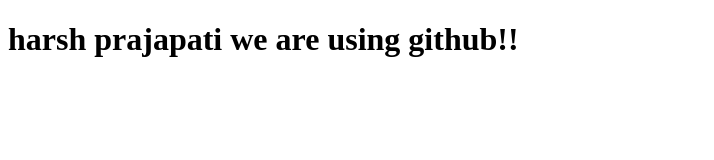
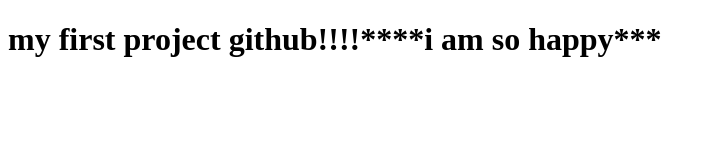
Before and after one commit to harshsp1910/VCSCF, a plain HTML site: page index.html in a window 1280 px wide. Shown: the whole page, without its empty margins (0-714 px from the left). Drawn offline with Linux system fonts and the light colour scheme.

Commit message:
sixth commit

```diff
--- a/index.html
+++ b/index.html
@@ -6,6 +6,6 @@
     <title>Document</title>
 </head>
 <body>
-    <h1>harsh prajapati we are using github!!</h1>
+    <h1>my first project github!!!!****i am so happy***</h1>
 </body>
 </html>
```
